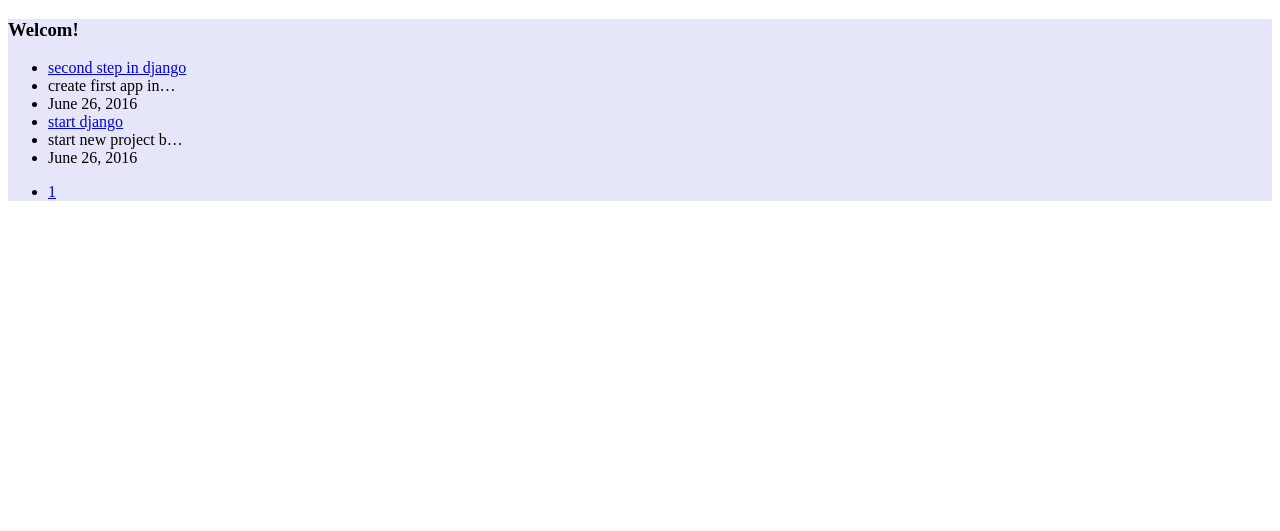
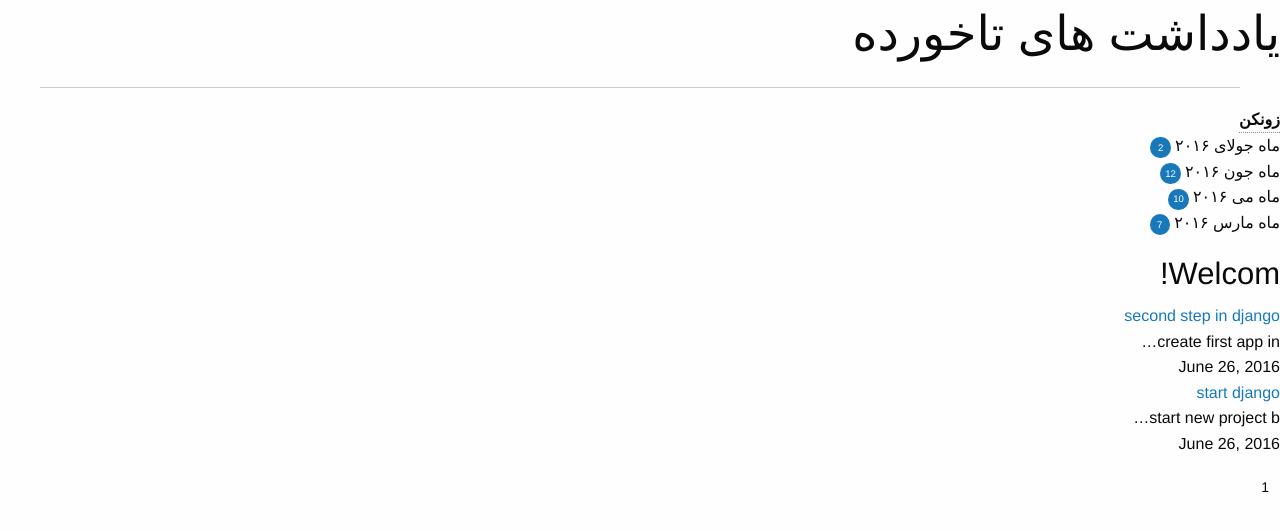
Before and after one commit to lxfariba/myweblog, a Django app: page / in a window 1280 px wide. Shown: the top 531 px of the page. Run offline with Django 3.2, Linux system fonts and the light colour scheme; data comes from the database, SQL or seed files in the repository; some libraries are stand-ins or nearby versions.

Commit message:
basic styling and template improvement

```diff
--- a/templates/base.html
+++ b/templates/base.html
@@ -1,13 +1,73 @@
-{% load staticfiles%}
+{% load static %}
 
 <!DOCTYPE html>
-<html>
+<html lang="fa" dir="rtl">
 <head>
     <title></title>
+    <link rel="stylesheet" href="{% static 'vendors/foundation-6.2.3-rtl/css/foundation.min.css' %}">
+    <link rel="stylesheet" href="{% static 'styling.css' %}">
+    {% block styles %}{% endblock %}
+
 </head>
 <body>
-		<div id=content style="background-color:lavender">
-			{% block main%}{%endblock%}
+<div class="expanded row mw__container">
+    <header class="mw__header">
+        <h1 class="mw__fancy_font">
+            یادداشت های تاخورده
+        </h1>
+        <hr>
+
+    </header>
+    <main class="row">
+        <section class="small-0 large-3 columns ">
+            <div class="row mw__side_block">
+                <div class="mw__side_block_header mw__fancy_font">
+
+                    <span
+                            data-tooltip=""
+                            aria-haspopup="true"
+                            class="has-tip"
+                            data-disable-hover='false'
+                            tabindex="1"
+                            title="منظور همان آرشیو است ">
+                    زونکن
+                    </span>
                 </div>
+                <div class="mw__side_block_body">
+                    <ul class="no-bullet">
+                        <li>
+                            ماه جولای ۲۰۱۶
+                            <span class="mw__attention_color badge">2</span>
+                        </li>
+                        <li>
+                            ماه جون ۲۰۱۶
+                            <span class="mw__attention_color badge">12</span>
+                        </li>
+                        <li>
+                            ماه می ۲۰۱۶
+                            <span class="mw__attention_color badge">10</span>
+                        </li>
+                        <li>
+                            ماه مارس ۲۰۱۶
+                            <span class="mw__attention_color badge">7</span>
+                        </li>
+                    </ul>
+                </div>
+            </div>
+        </section>
+        <section class="small-12 large-9 columns">
+            {% block main %}{% endblock %}
+        </section>
+    </main>
+</div>
+
+<script type="text/javascript" src="{% static 'vendors/what-input-3.0.0/what-input.min.js' %}"></script>
+<script type="text/javascript" src="{% static 'vendors/jquery-2.2.2/jquery.min.js' %}"></script>
+<script type="text/javascript" src="{% static 'vendors/foundation-6.2.3-rtl/js/foundation.min.js' %}"></script>
+
+<!--[if lte IE 8]>
+    <script src="{% static 'vendors/what-input-3.0.0/lte-IE8.js' %}"></script>
+<![endif]-->
+{% block scripts %}{% endblock %}
 </body>
 </html>
```
Also changed, not shown: 1 other file. Lines whose indentation alone changed are shown as unchanged.
